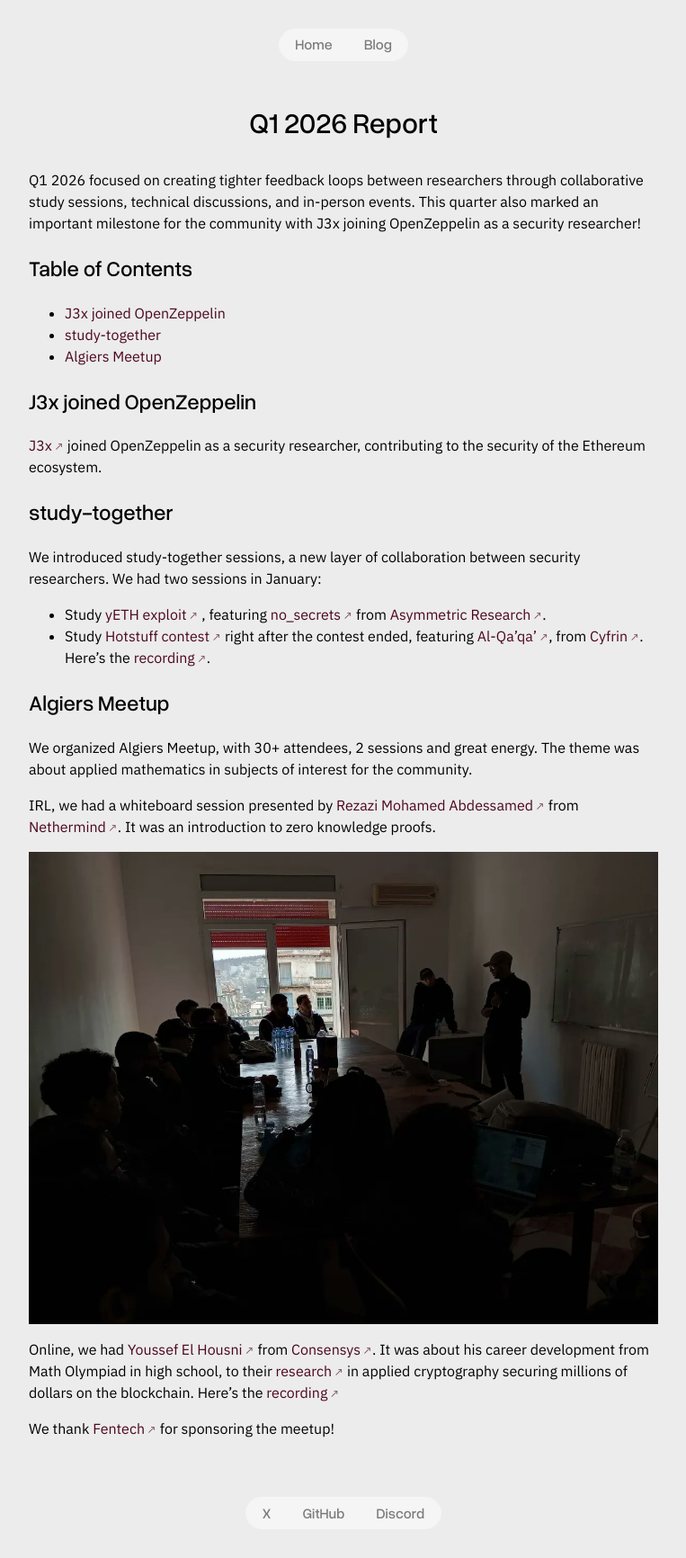
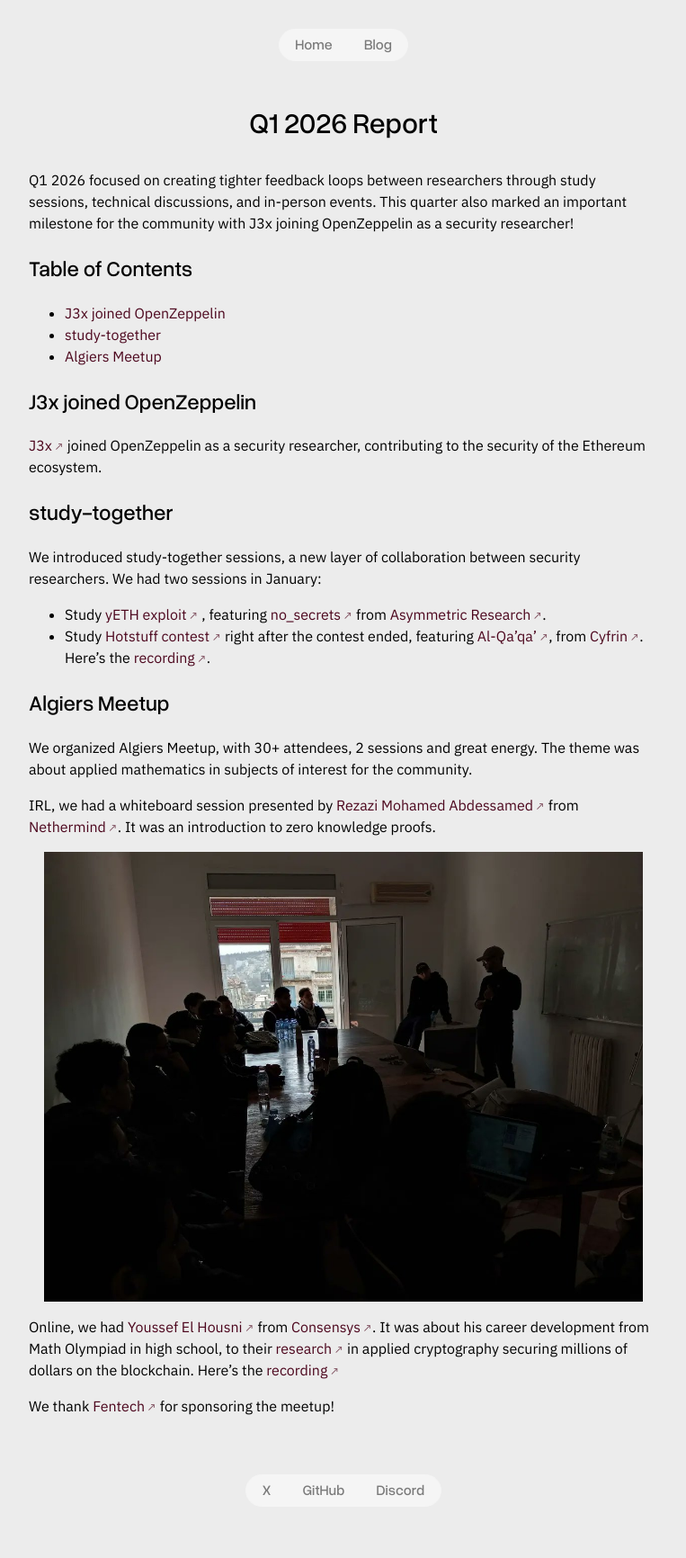
Before and after one commit to e11iptic/e11iptic.github.io, a Jekyll site: the page built from _posts/2026-03-31-q1.md, in a window 1280 px wide. Shown: the whole page at 90% size, without its empty margins (258-1021 px from the left). Built offline with Jekyll 4.4.1, drawn with Linux system fonts in a browser that asks for light colours; after the commit the page ends 1707 px from its top, so only the background shows below that.

Commit message:
Minor fix

```diff
--- a/_posts/2026-03-31-q1.md
+++ b/_posts/2026-03-31-q1.md
@@ -4,7 +4,7 @@ title: "Q1 2026 Report"
 date: 2026-03-31
 ---
 
-Q1 2026 focused on creating tighter feedback loops between researchers through collaborative study sessions, technical discussions, and in-person events. This quarter also marked an important milestone for the community with J3x joining OpenZeppelin as a security researcher!
+Q1 2026 focused on creating tighter feedback loops between researchers through study sessions, technical discussions, and in-person events. This quarter also marked an important milestone for the community with J3x joining OpenZeppelin as a security researcher!
 
 ## Table of Contents
 
--- a/_sass/main.scss
+++ b/_sass/main.scss
@@ -268,6 +268,9 @@ footer {
         /* Let images maintain their natural aspect ratio */
         width: auto;
 
+        /* Limit height for tall images */
+        max-height: 500px;
+
         /* Only force full width for very wide images */
         &[width]:not([height]) {
             max-width: 100%;
```
